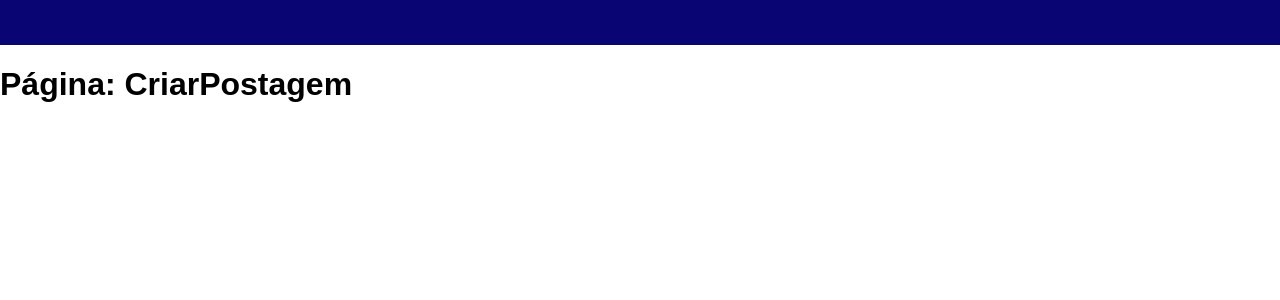
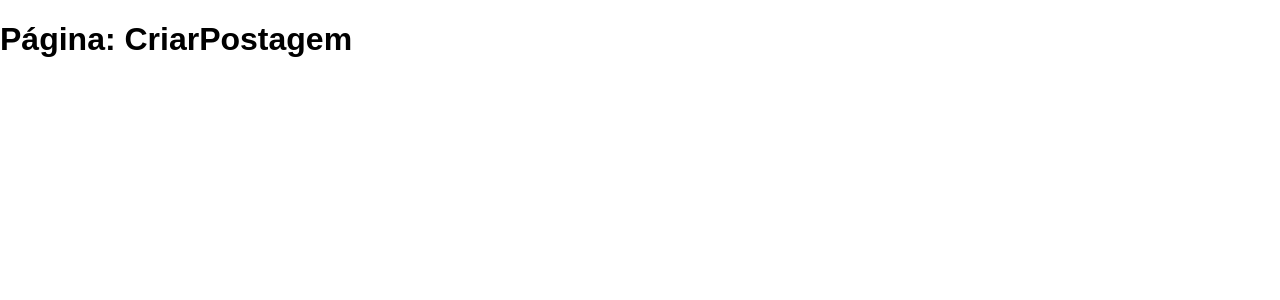
Before and after one commit to fga-eps-mds/2020.1-VC_Usuario-FrontEnd, a Vue app: page /criarpostagem in a window 1280 px wide. Shown: the top 300 px of the page. Built offline with nearby package versions, Linux system fonts and the light colour scheme.

Commit message:
#104 Criando comportanmento do component Header em relação ao scroll da tela | Modificando style do component da Header

```diff
--- a/src/components/Header.vue
+++ b/src/components/Header.vue
@@ -1,20 +1,39 @@
 <template>
-    <header>
-            <!-- <img id="wordmark" src="../assets/Wordmark.png"> -->
+    <header id="header">
+        <!-- <img id="wordmark" src="../assets/Wordmark.png"> -->
     </header>
 </template>
 
 <script>
-export default {
 
+/* Script do scroll da Header */
+var prevScrollpos = window.pageYOffset;
+window.onscroll = function(){
+
+    var currentScrollpos = window.pageYOffset;
+
+    if(prevScrollpos > currentScrollpos){
+        document.getElementById("header").style.top = "0px";
+    }else{
+        document.getElementById("header").style.top = "-100px"
+    }
+
+    prevScrollpos = currentScrollpos;
 }
+
 </script>
 
 <style lang="scss" scoped>
 
     header{
-        height: 45px;
+        top: 0;
+        display: block;
+        position: fixed;
+
+        height: 50px;
         width: 100%;
+
+        transition: top 0.3s;
         background-color: #090673;
     }
 </style>
```
